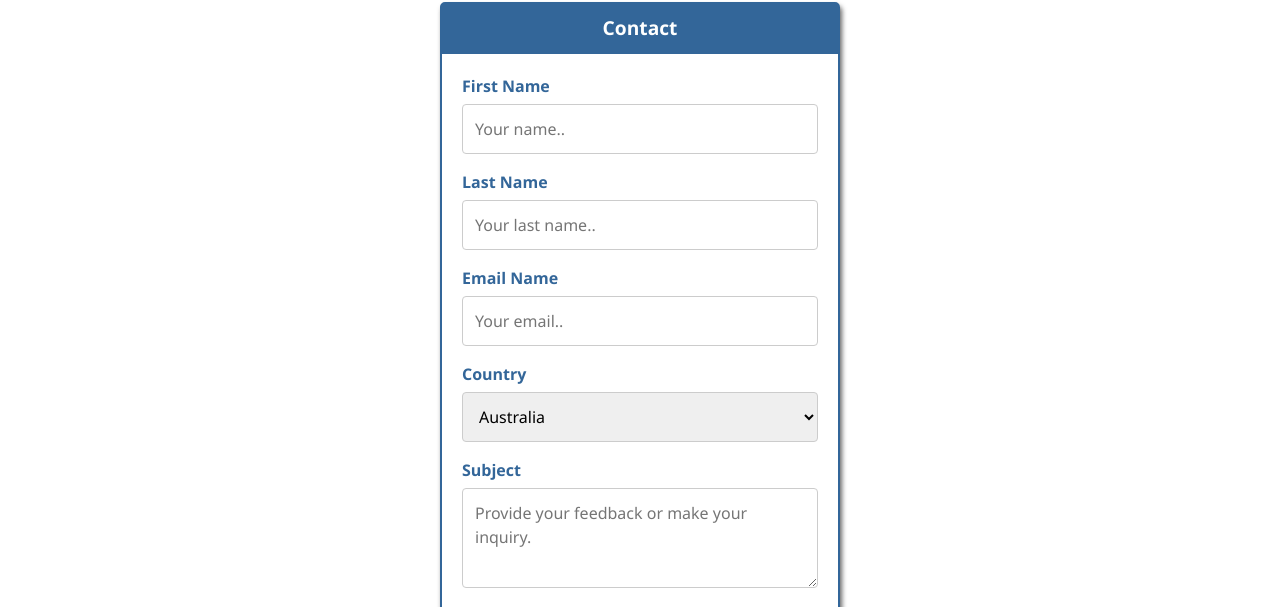
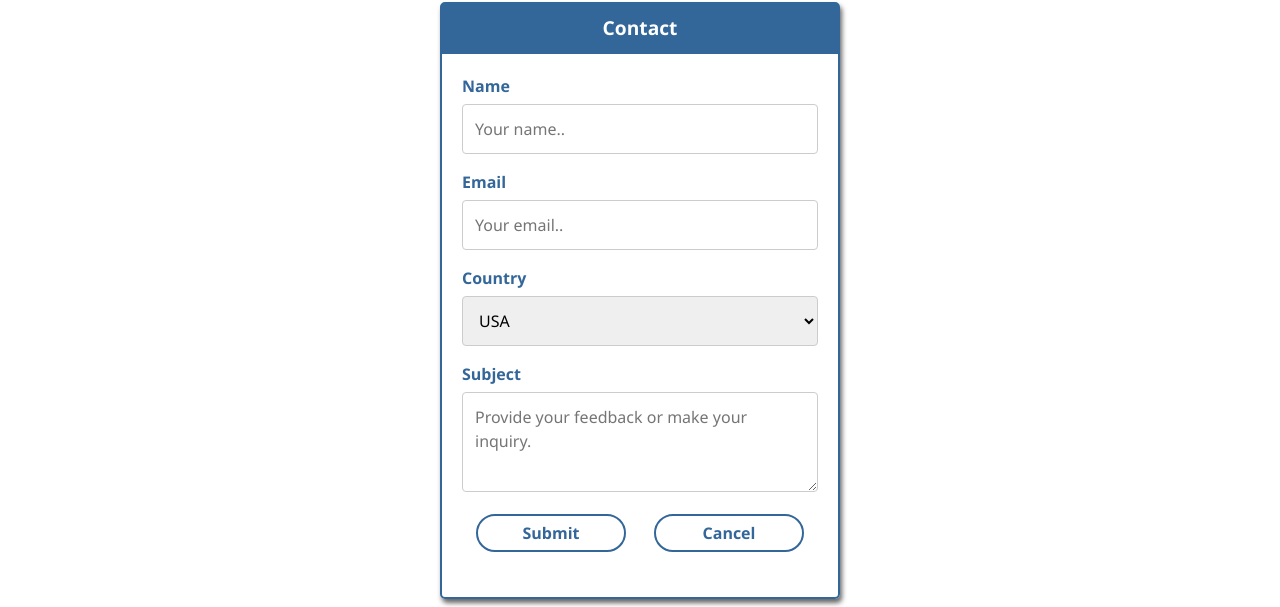
Before and after one commit to CraigSatchell/portfolio, a plain HTML site: page contact.html in a window 1280 px wide. Shown: the part 178-785 px from the top of the page. Drawn offline with nearby package versions, Linux system fonts and the light colour scheme.

Commit message:
mod contact form

```diff
--- a/contact.html
+++ b/contact.html
@@ -46,18 +46,22 @@
    <div id="modal" class="hide">
       <div class="modal-title">Contact</div>
       <div class="modal-body">
-         <form><label for="fname">First Name</label><input type="text" id="fname"
-               name="firstname" placeholder="Your name.."><label for="lname">Last
-               Name</label><input type="text" id="lname" name="lastname"
-               placeholder="Your last name.."><label for="country">Country</label>
+         <form>
+            <label for="fname">Name</label>
+            <input type="text" id="fname" name="firstname" placeholder="Your name..">
+            <label for="email">Email</label>
+            <input type="text" id="email" name="email" placeholder="Your email..">
+            <label for="country">Country</label>
             <select id="country" name="country">
-               <option value="australia">Australia</option>
+               <option value="usa">USA</option>
                <option value="canada">Canada</option>
-               <option value="usa">USA</option>
+               <option value="uk">UK</option>
+               <option value="germany">Germany</option>
+               <option value="other">Other</option>
             </select><label for="subject">Subject</label><textarea id="subject"
                name="subject" placeholder="Provide your feedback or make your inquiry."
                style="height:100px"></textarea>
-            <div class="modal-actions">
+         <div class="modal-actions">
                <div class="button" onclick="hideModal()">Submit</div>
                <div class="button" onclick="hideModal()">Cancel</div>
             </div>
@@ -70,19 +74,17 @@
          <div class="form-title">Contact</div>
          <div class="form-wrapper">
             <form>
-               <label for="fname">First Name</label><input type="text" id="fname"
-                  name="firstname" placeholder="Your name..">
-               <label for="lname">Last
-                  Name</label><input type="text" id="lname" name="lastname"
-                  placeholder="Your last name..">
-               <label for="email">Email
-                  Name</label><input type="text" id="email" name="email"
-                  placeholder="Your email..">
+               <label for="fname">Name</label>
+               <input type="text" id="fname" name="firstname" placeholder="Your name..">
+               <label for="email">Email</label>
+               <input type="text" id="email" name="email" placeholder="Your email..">
                <label for="country">Country</label>
                <select id="country" name="country">
-                  <option value="australia">Australia</option>
+                  <option value="usa">USA</option>
                   <option value="canada">Canada</option>
-                  <option value="usa">USA</option>
+                  <option value="uk">UK</option>
+                  <option value="germany">Germany</option>
+                  <option value="other">Other</option>
                </select><label for="subject">Subject</label><textarea id="subject"
                   name="subject" placeholder="Provide your feedback or make your inquiry."
                   style="height:100px"></textarea>
```
Also changed, not shown: about.html (+11 -7 lines), index.html (+13 -9 lines), projects.html (+10 -6 lines).
